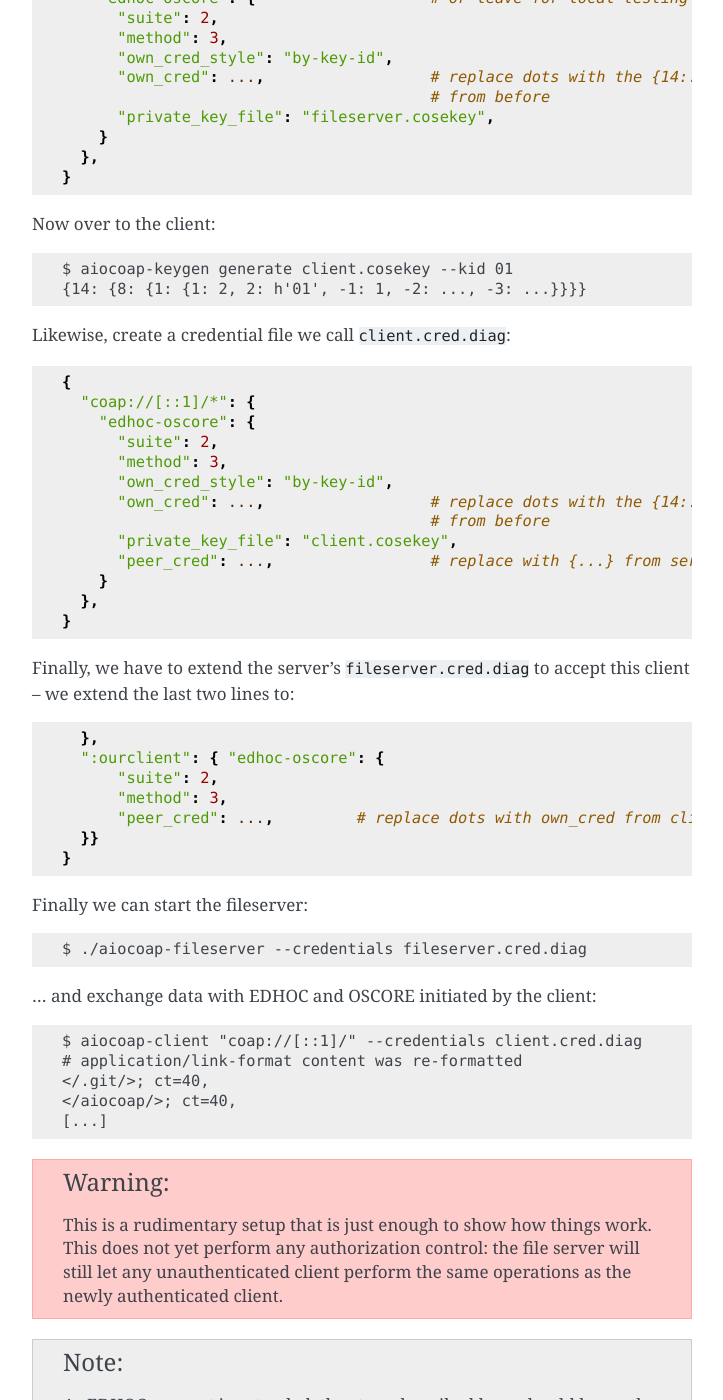
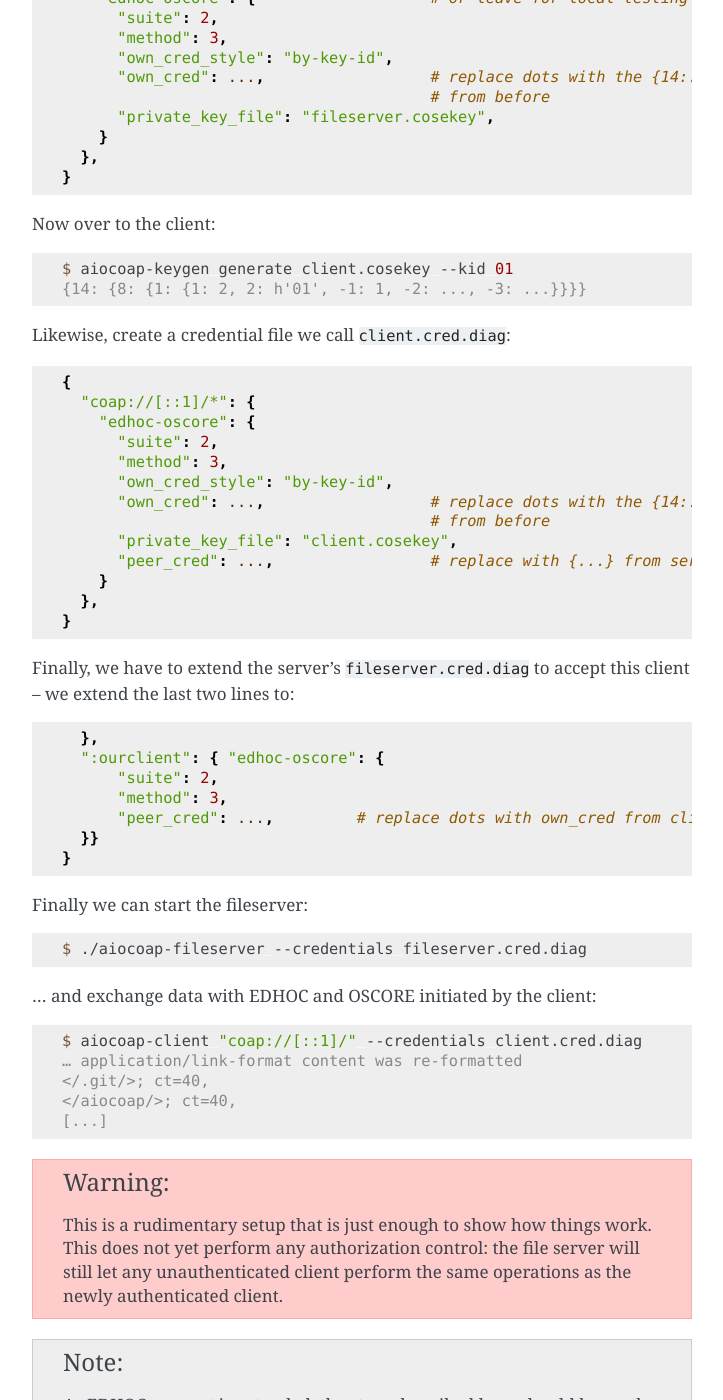
Before and after one commit to chrysn/aiocoap, a Sphinx documentation site: the page built from doc/stateofedhoc.rst, in a window 1280 px wide and 1400 px high, scrolled down 1068 px. Shown: the whole window, without its empty margins (388-1111 px from the left). Built offline with Sphinx 7.4.7, drawn with Linux system fonts in a browser that asks for light colours; pages that are not in the unit, such as notebooks, are missing from menus; the version number could not be read and is left out; some of the changed text lies outside the part shown.

```diff
--- a/doc/stateofedhoc.rst
+++ b/doc/stateofedhoc.rst
@@ -33,7 +33,9 @@ EDHOC example
 This example sets up encrypted access to the file server demo from the generic
 command line client.
 
-On the server side, generate a key for the server::
+On the server side, generate a key for the server:
+
+.. code-block:: shell-session
 
     $ aiocoap-keygen generate fileserver.cosekey --kid 0a
     {14: {8: {1: {1: 2, 2: h'0a', -1: 1, -2: ..., -3: ...}}}}
@@ -56,7 +58,9 @@ The output of this is a public key, which goes into the credential file you crea
       },
     }
 
-Now over to the client::
+Now over to the client:
+
+.. code-block:: shell-session
 
     $ aiocoap-keygen generate client.cosekey --kid 01
     {14: {8: {1: {1: 2, 2: h'01', -1: 1, -2: ..., -3: ...}}}}
@@ -88,14 +92,18 @@ we extend the last two lines to::
       }}
     }
 
-Finally we can start the fileserver::
+Finally we can start the fileserver:
+
+.. code-block:: shell-session
 
     $ ./aiocoap-fileserver --credentials fileserver.cred.diag
 
-… and exchange data with EDHOC and OSCORE initiated by the client::
+… and exchange data with EDHOC and OSCORE initiated by the client:
+
+.. code-block:: shell-session
 
     $ aiocoap-client "coap://[::1]/" --credentials client.cred.diag
-    # application/link-format content was re-formatted
+    … application/link-format content was re-formatted
     </.git/>; ct=40,
     </aiocoap/>; ct=40,
     [...]
```
